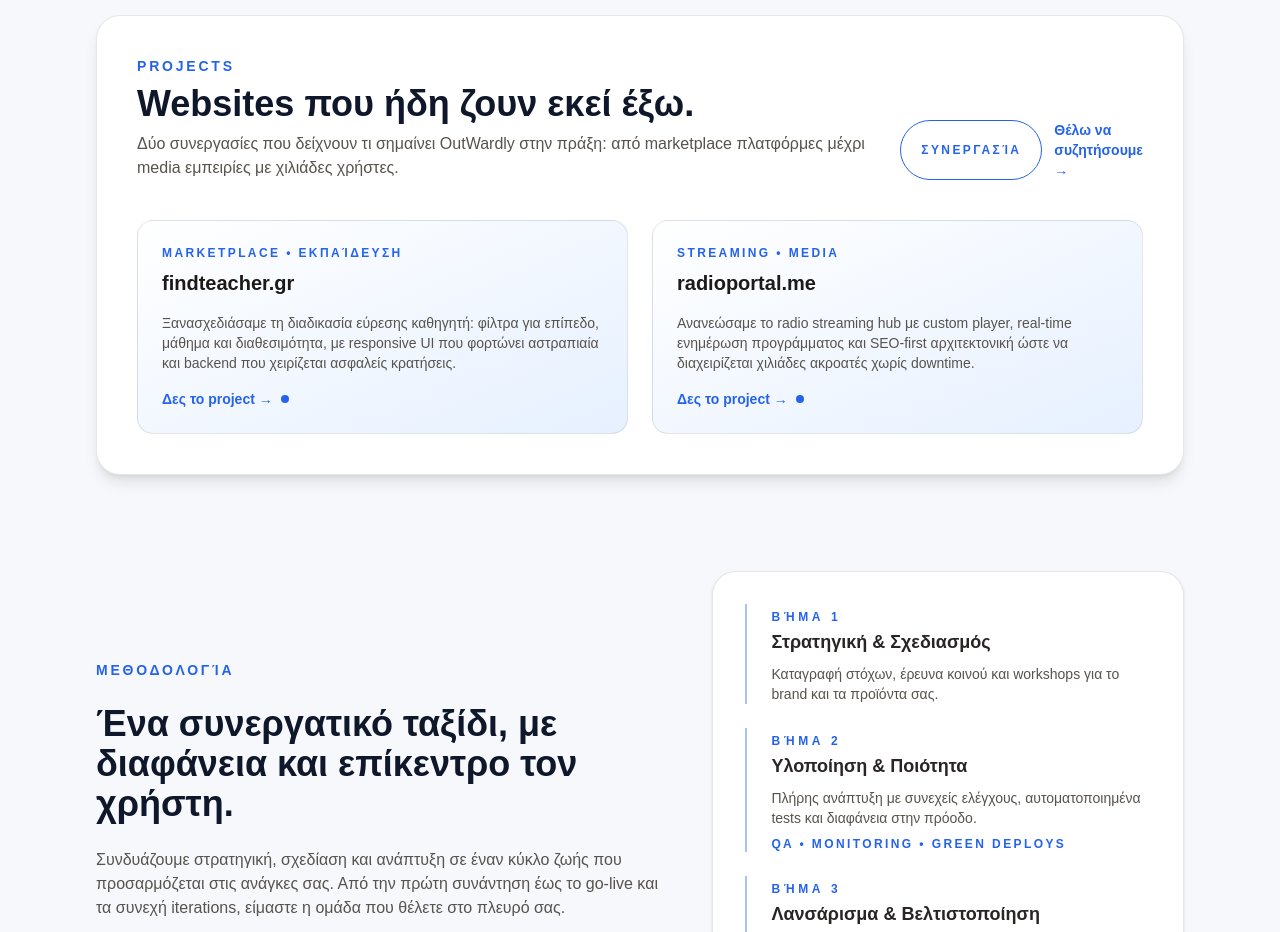
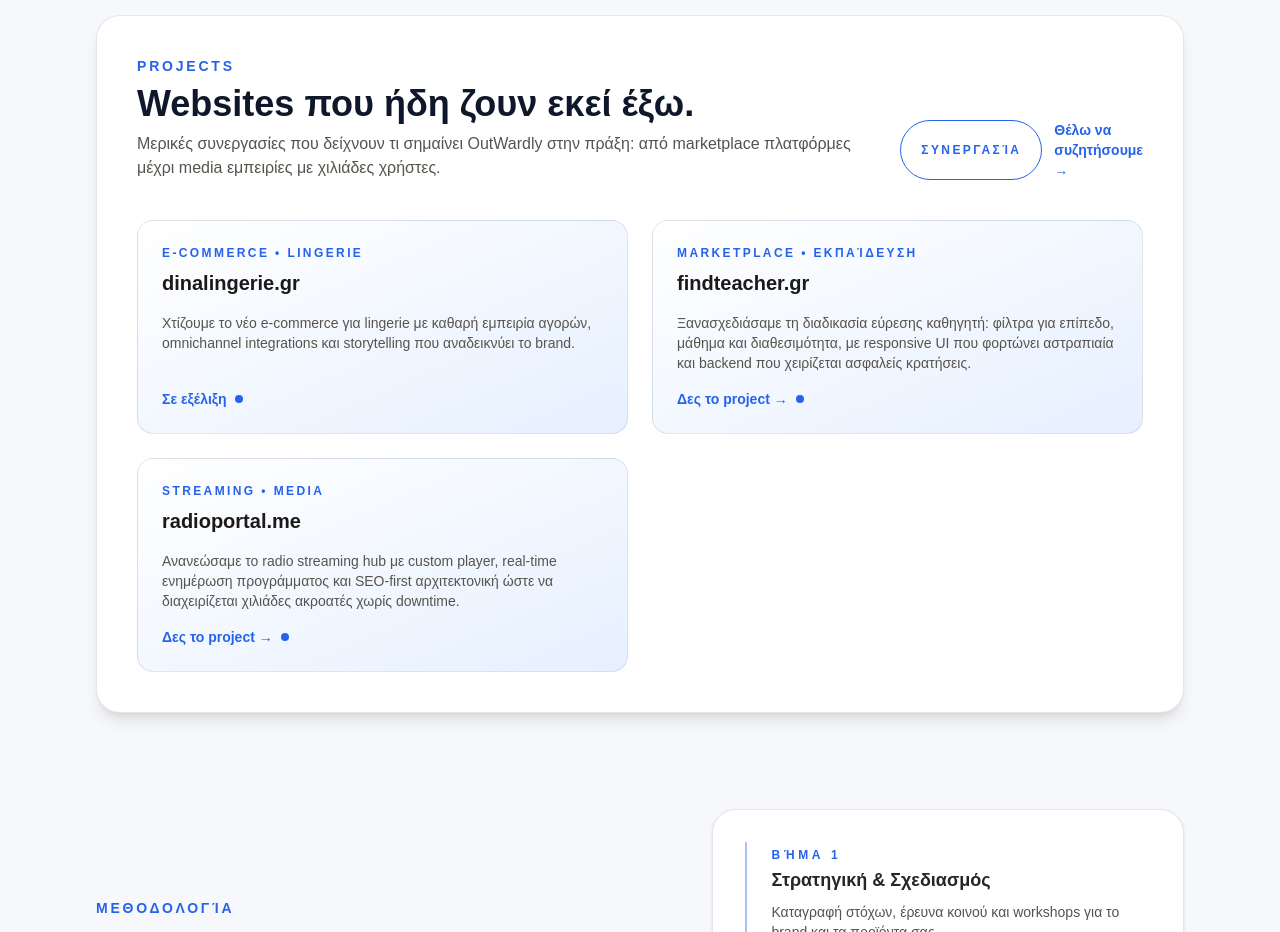
Before and after one commit to NikosPg/outwardly, a Next.js app: page / in a window 1280 px wide. Shown: the part 3020-3952 px from the top of the page. Built offline with nearby package versions, Linux system fonts and the light colour scheme.

Commit message:
dinalingerie

```diff
--- a/src/app/page.tsx
+++ b/src/app/page.tsx
@@ -111,12 +111,20 @@ const translations = {
       label: "Projects",
       heading: "Websites που ήδη ζουν εκεί έξω.",
       description:
-        "Δύο συνεργασίες που δείχνουν τι σημαίνει OutWardly στην πράξη: από marketplace πλατφόρμες μέχρι media εμπειρίες με χιλιάδες χρήστες.",
+        "Μερικές συνεργασίες που δείχνουν τι σημαίνει OutWardly στην πράξη: από marketplace πλατφόρμες μέχρι media εμπειρίες με χιλιάδες χρήστες.",
       primaryButton: "Συνεργασία",
       secondaryLink: "Θέλω να συζητήσουμε →",
       mailtoSubject: "Νέο project για το portfolio",
     },
     projects: [
+      {
+        title: "dinalingerie.gr",
+        subtitle: "E-commerce • Lingerie",
+        description:
+          "Χτίζουμε το νέο e-commerce για lingerie με καθαρή εμπειρία αγορών, omnichannel integrations και storytelling που αναδεικνύει το brand.",
+        cta: "Σε εξέλιξη",
+        href: "https://dinalingerie.gr",
+      },
       {
         title: "findteacher.gr",
         subtitle: "Marketplace • Εκπαίδευση",
@@ -311,12 +319,20 @@ const translations = {
       label: "Projects",
       heading: "Websites already out in the wild.",
       description:
-        "Two collaborations that show what OutWardly means in practice: from marketplace platforms to media experiences serving thousands of users.",
+        "A few collaborations that show what OutWardly means in practice: from marketplace platforms to media experiences serving thousands of users.",
       primaryButton: "Start a project",
       secondaryLink: "Let's talk →",
       mailtoSubject: "New project for the portfolio",
     },
     projects: [
+      {
+        title: "dinalingerie.gr",
+        subtitle: "E-commerce • Lingerie",
+        description:
+          "We are crafting the new lingerie e-commerce experience with clean UX, omnichannel integrations, and storytelling that elevates the brand.",
+        cta: "In progress",
+        href: "https://dinalingerie.gr",
+      },
       {
         title: "findteacher.gr",
         subtitle: "Marketplace • Education",
```
